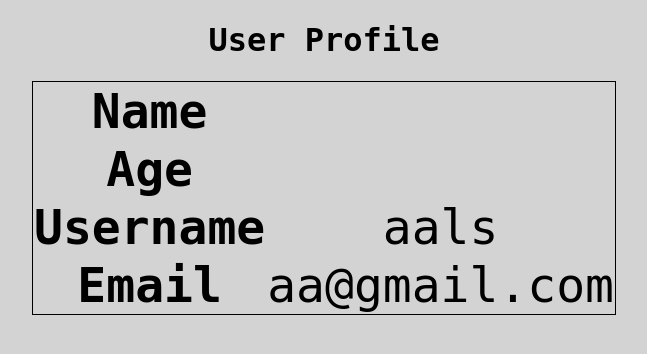
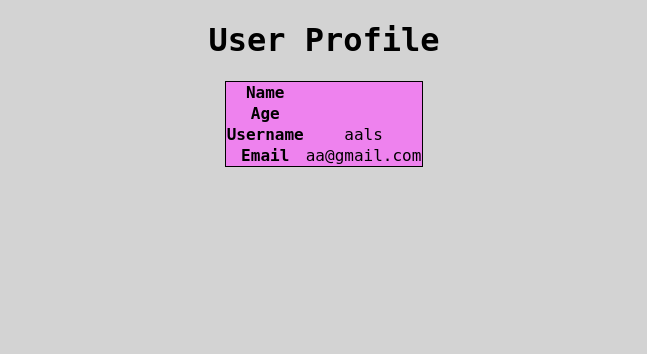
Before and after one commit to aals02/film-django, a Django app: template templates/listfilm.html in a window 1280 px wide. Shown: the top 354 px of the page, without its empty margins (316-963 px from the left). Run offline with Django 5.2, Linux system fonts and the light colour scheme; the template is opened without the code that fills it: values that come from a table or form of the project are taken from there, others are empty; data comes from the database, SQL or seed files in the repository.

Commit message:
Update listfilm.html

```diff
--- a/templates/listfilm.html
+++ b/templates/listfilm.html
@@ -5,8 +5,8 @@
     <title>Item List</title>
     <style>
         body {text-align: center; font-size: medium; background-color: lightgrey; font-family: Monospace, Helvetica; color: black;}
-        table {border: 1px solid black; border-collapse: collapse; margin: auto;}
-        th, td {font-size: xxx-large;}
+        table {background-color: violet; border: 1px solid black; border-collapse: collapse; margin: auto;}
+        th, td {font-size: xxxx-large;}
     </style>
 </head>
 <body>
```
